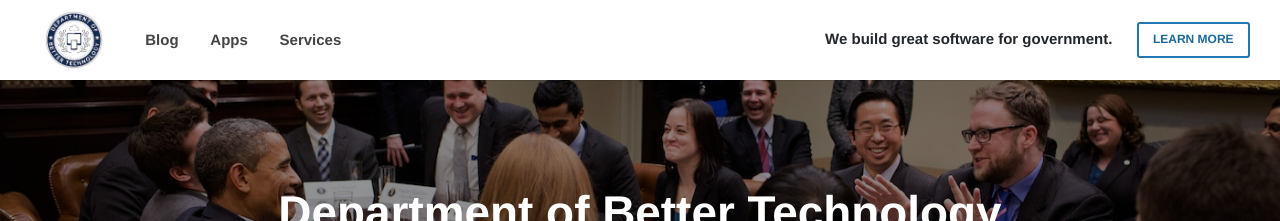
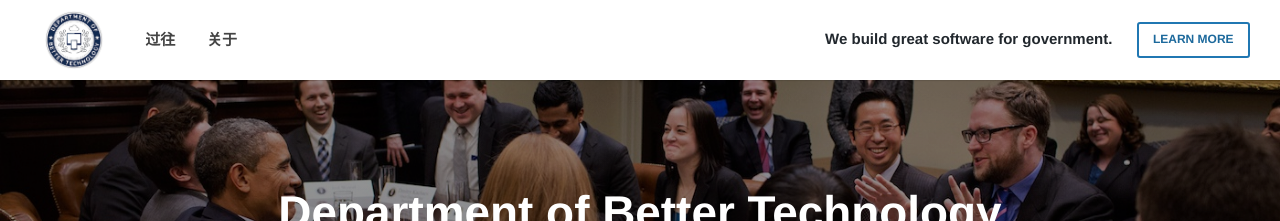
Before and after one commit to az-projects/az-projects.github.com, a Jekyll site: the page built from index.html, in a window 1280 px wide and 900 px high. Shown: the top 221 px of the window. Built offline with Jekyll 4.4.1, drawn with Linux system fonts in a browser that asks for light colours; nearby versions of some CDN libraries; some web fonts are replaced; Markdown is read by kramdown in place of the engine named in the settings; the list of posts is cut into pages by our own code; comment, search, counter and statistics services are not loaded; some of the changed text lies outside the part shown.

Commit message:
update nav

```diff
--- a/_layouts/base.html
+++ b/_layouts/base.html
@@ -37,9 +37,8 @@
             <a class="brand" href="/">
                 <img src="/images/{{ site.inc.logo }}" alt="Inc">
             </a>
-            <a href="/" class="home">Blog</a>
-            <a href='http://www.dobt.co#our-apps'>Apps</a>
-            <a href='http://www.dobt.co#our-services'>Services</a>
+            <a href="/" class="home">过往</a>
+			<a href="/about" class="about">关于</a>
         </nav>
         {% if site.inc.tagline or site.inc.product_url %}<nav class="tagline">
             {% if site.inc.tagline %}<span>{{ site.inc.tagline }}</span>{% endif %}
@@ -72,7 +71,7 @@
                 <i class="icon icon-rss black"></i>
             </a>
         </nav>
-        <p>Incorporated theme by <a href="https://sendtoinc.com">Inc</a></p>
+        <p>Theme by <a href="http://az-projects.github.io/">Inc</a></p>
     </div>
 </footer>
 
```
